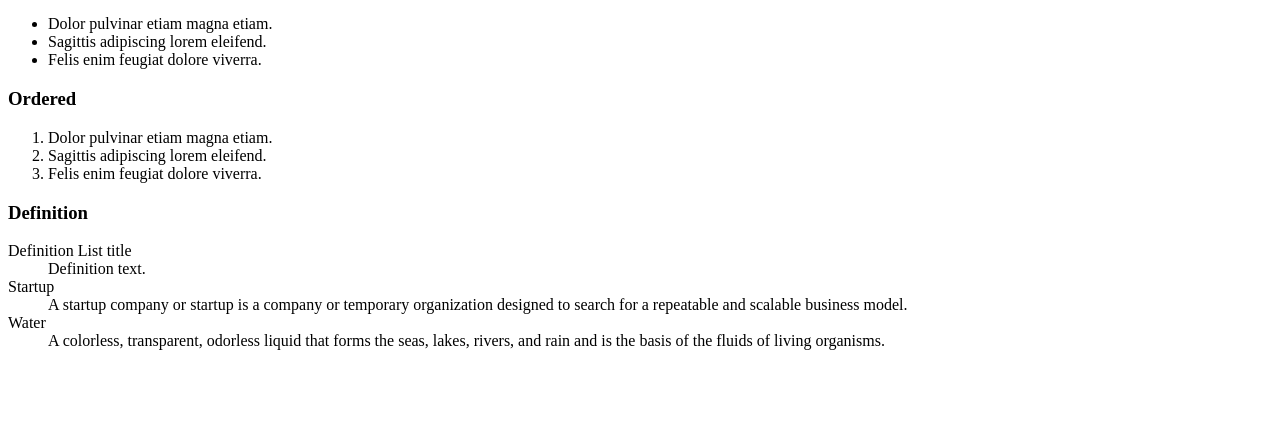
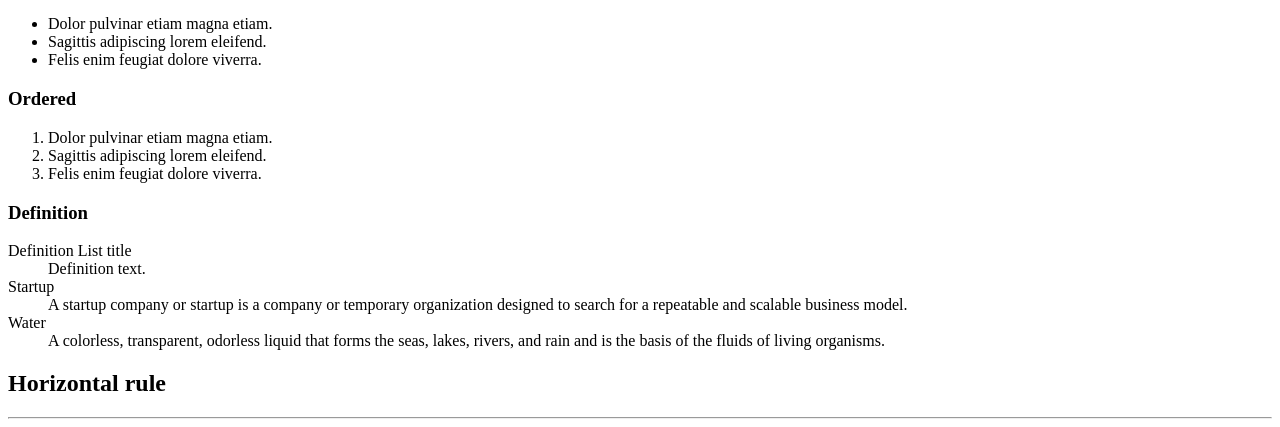
Before and after one commit to edemdj/holbertonschool-web_front_end, a plain HTML site: page html_advanced/28-styleguide.html in a window 1280 px wide. Shown: the part 578-1005 px from the top of the page. Before the commit the page ends 944 px from the top, so only its background shows below. Drawn offline with Linux system fonts and the light colour scheme.

Commit message:
Horizontal rule example

```diff
--- a/html_advanced/28-styleguide.html
+++ b/html_advanced/28-styleguide.html
@@ -59,6 +59,15 @@
                     </dl>
                 </div>
             </section>
+            <!-- Horizontal rule -->
+            <section>
+                <header>
+                    <h2>Horizontal rule</h2>
+                    <div>
+                        <hr>
+                    </div>
+                </header>
+            </section>
         </main>
 		  <footer></footer>
     </body>
```
